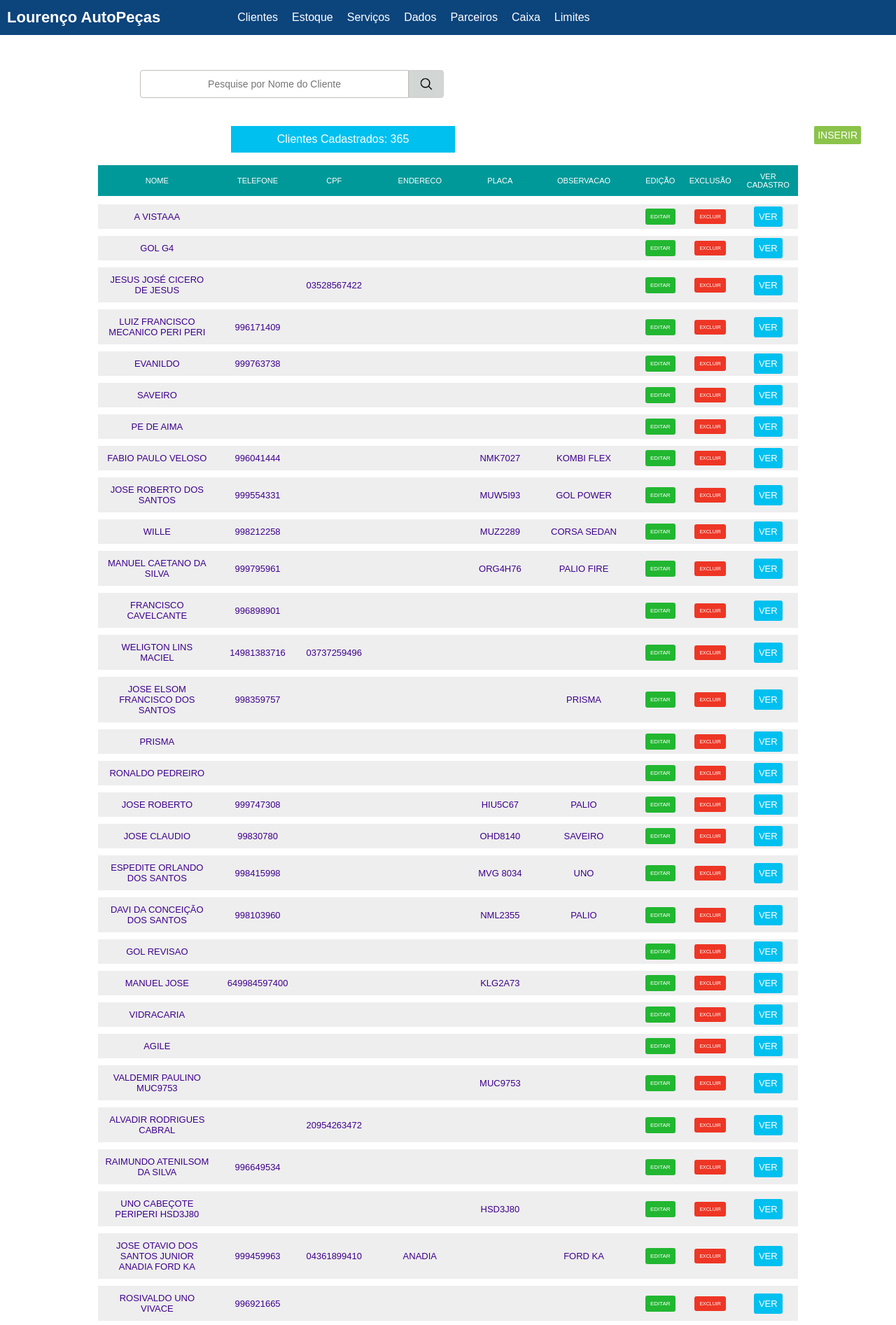
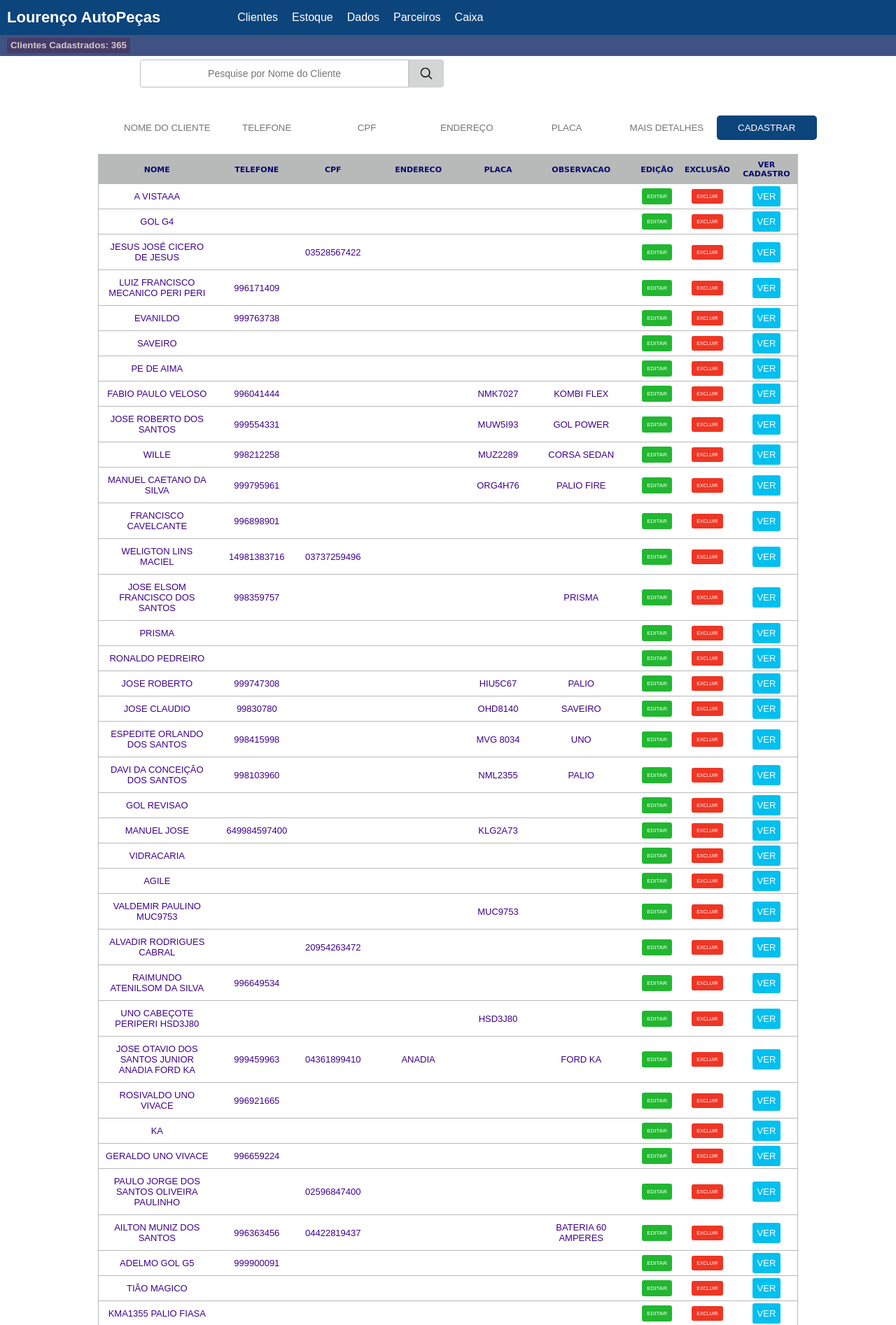
Before and after one commit to Guilherme2080/estrutura_mvc, a PHP site: page /estrutura_mvc/clientes in a window 1280 px wide. Shown: the top 1893 px of the page at 70% size. Run offline with PHP 8.4, Linux system fonts and the light colour scheme; the visitor is signed in with stand-in values (Sample User, id 1); data comes from the database, SQL or seed files in the repository; some libraries are stand-ins or nearby versions; some web fonts are replaced.

Commit message:
mudança visual todas as pagnas

```diff
--- a/midias/css/estilo.css
+++ b/midias/css/estilo.css
@@ -163,6 +163,7 @@ body { overflow-x: hidden; }
   float: left;
   min-height: 35px;
   margin-bottom: 10px;
+  background-color: #009999;
 
 
 
@@ -840,9 +841,7 @@ height: 15px;
     color:#fff;
 }
 
-.lista_clientes table{
-    margin-top: 20px;
-}
+
 
 .lista_clientes{
    width: 1000px;
@@ -851,10 +850,12 @@ height: 15px;
 
     }
 
-    .cor_lista_clientes{
-
-    }
-
+
+    .lista_clientes table{
+        float: left;
+        margin-top: 20px;
+        border:1px solid #B8B9B9;
+    }
 
 
 
@@ -867,27 +868,23 @@ height: 15px;
 
      text-transform: uppercase;
      font-weight: normal;
-     border-bottom: 12px solid #fff;
      font-size: 11px;
-     background-color:#009999 ;
-     color:#fff;
-     padding: 10px;
+     background-color:#B8B9B9;
+     color:rgb(6, 8, 107);
+     padding: 8px;
+     font-weight: bold;
+     font-family: cursive;
 }
 .lista_clientes td{
-     color:#3D018C;
+    color:#3D018C;
     font-size: 13px;
     padding: 10px;
-    background-color: #eee;
-    border-bottom: 10px solid #fff;
-}
-
-
-
-
-.lista_financa table{
-
-
-}
+    background-color: #fff;
+    border-bottom: 1px solid #B8B9B9;
+
+}
+
+
 
 .lista_financa{
 
@@ -941,118 +938,9 @@ height: 15px;
 
 
 
-/*
-.lista_clientes thead tr{
-    height: 40px;
-    text-transform: uppercase;
-    font-style: normal;
-
-
-
-}
-
-.lista_clientes td a{
-    text-decoration: none;
-}
-
-.lista_clientes thead th{
-    background-color: #660066;
-    color:#fff;
-
-}
-
-.lista_clientes tbody tr{
-    height: 30px;
-    text-transform: uppercase;
-    font-size: 14px;
-    background-color: #eee;
-}
-
-
-
-
-
-*/
-
-
-
-
-
-/*
-.lista_produtos{
-
-    margin-bottom: 50px;
-}
-
-.lista_produtos table{
-    width: 500px;
-        margin: auto;
-}
-
-.lista_produtos thead tr{
-    font-size: 11px;
-
-    height: 40px;
-    text-transform: uppercase;
-    font-style: normal;
-}
-
-
-.lista_produtos td {
-word-wrap: break-word;
-}
-
-.lista_produtos td a{
-
-    text-decoration: none;
-     background-color: #fff;
-}
-.lista_clientes td{
-    background-color: #fff;
-}
-.lista_financa td{
-    background-color: #fff;
-}
-.lista_produtos td img , .lista_clientes td img , .lista_financa td img{
-width: 15px;
-height: 15px;
-}
-
-.diminuir{
-    padding: 0;
-    font-size: 9px;
-}
-
-
-.lista_produtos td {
-
-}
-
-.lista_produtos thead th{
-    background-color: #660066;
-    color:#fff;
-
-
-}
-
-.lista_produtos tbody tr{
-    height: 30px;
-    text-transform: uppercase;
-    font-size: 12px;
-    border: 1px solid #ccc;
-}
-*/
-
-
-
-.exib_aplic{
-
-}
-
-
-.exib_local{
-
-}
+
+
+
 
 /* ------------------------PARTE DA NOTA--------------------------------------------*/
 
@@ -1109,15 +997,9 @@ height: 15px;
 .nota form input{
 
 }
-.bt_cli{
-   background-color: #22B731;
-   color:#fff;
-
-}
-.mover_form{
-    border:1px solid #22B731;
-    margin-left: 165px;
-}
+
+
+
 
 
 .nota_cliente input{
@@ -1725,15 +1607,18 @@ label {
 
 .inserir_produto{
      border: 0px solid #840b0b;
-height: 35px;
-    width: 1000px;
-    margin:  auto;
+     height: 35px;
+     width: 1000px;
+     margin-left: 167px;
+     float: left;
+
 
 
 }
 .bt_inserir_n{
     color:#fff;
-    background-color: #352784;
+    background-color: #0C447C;
+    border-radius: 5px;
 }
 
 .inserir_produto input{
@@ -2744,26 +2629,8 @@ color: rgb(85, 85, 85);
     border-bottom: 1px solid red;
 }
 
-.opcoes_lst_prod{
-    text-align: center;
-    margin-bottom: 10px;
-   width: 100%;
-
-  float: left;
-}
-.opcoes_lst_prod p{
-    margin: 0 auto;
-    width: 300px;
-   padding: 10px;
-   background-color: #00C0EF;
-   color:#fff;
-
-}
-.qtde_clientes{
-    margin:0 auto;
-    width: 980px;
-
-}
+
+
 
 .quadros_dados{
     margin-top: 50px;
@@ -3261,7 +3128,7 @@ inputs_inser_caixa p{
 .estilo_h5_limite{
 
     background-color: #463c69;
-    color:rgb(165, 155, 155);
+    color:rgb(211, 201, 201);
 }
 
 .exibir_soma {
--- a/visual/clientes.php
+++ b/visual/clientes.php
@@ -19,13 +19,13 @@ $url_final = explode("/", $url);
 
 <?php }?>
 
-<div class="topo_pgs">
+<div class="limites_emp_disp">
 
-<div class="bt_voltar hvr-bounce-out">
-    <a href="<?php echo URL_BASE ?>arealogada">Voltar</a>
+    <h5 class="estilo_h5_limite">Clientes Cadastrados: <?php if(isset($quantidade_clientes[0][0])){ echo $quantidade_clientes[0][0];} ?></h5>
+
 </div>
 
-</div>
+
 
 <div class="pesquisa_prod remover" >
     <form method="POST" action="<?php echo URL_BASE ?>clientes">
@@ -39,22 +39,12 @@ $url_final = explode("/", $url);
 <div class="clientes" >
 
 
-     <label class="remover estilo_inserir" for="toggle-1">
-        <p>INSERIR</p>
-    </label>
-<input type="checkbox" id="toggle-1">
-<!--<div id="mostra2">
-       <input id="filtro-nome" placeholder="buscar por nome">
-       <input id="filtro-referencia" placeholder="buscar por placa">
-</div>
--->
-
 
 
 
     <?php  if (isset($excluir)): //se houver id siginifica que existira alteração  ?>
-
-        <form  class="mover_form" method="POST" action="<?php URL_BASE ?>excluir?excluir=<?php echo $excluir ?>">
+        <div class="inserir_produto">
+            <form  method="POST" action="<?php URL_BASE ?>excluir?excluir=<?php echo $excluir ?>">
 
                 <input  required=""   name="nome" type="text" value="<?php echo $selecionar_cliente['nome'] ?>" placeholder="NOME DO CLIENTE">
                 <input  type="text"  name="telefone" value="<?php echo $selecionar_cliente['telefone'] ?>" placeholder="TELEFONE"><br>
@@ -62,18 +52,19 @@ $url_final = explode("/", $url);
                 <input  type="text"  name="endereco"  value="<?php echo $selecionar_cliente['endereco'] ?>" placeholder="ENDEREÇO"><br>
                 <input  type="text"  name="placa" value="<?php echo $selecionar_cliente['placa'] ?>" placeholder="PLACA"><br>
                 <input  type="text"   name="observacao" value="<?php echo $selecionar_cliente['observacao'] ?>" placeholder="MAIS DETALHES"><br>
-            <input class="bt_cli"  type="submit" value="Excluir"><br>
+                <input class="bt_inserir_n"  type="submit" value="Excluir"><br>
 
 
             </form>
-
+        </div>
     <?php endif; ?>
 
 
 
     <?php  if (isset($id)): //se houver id siginifica que existira alteração  ?>
 
-        <form class="mover_form" method="POST" action="<?php URL_BASE; ?>editar?id=<?php echo $id ?>">
+        <div class="inserir_produto">
+            <form method="POST" action="<?php URL_BASE; ?>editar?id=<?php echo $id ?>">
 
                 <input  required="" name="nome" type="text" value="<?php echo $selecionar_cliente['nome'] ?>"  placeholder="NOME DO CLIENTE">
                 <input  type="text" name="telefone" value="<?php echo $selecionar_cliente['telefone'] ?>" placeholder="TELEFONE"><br>
@@ -81,11 +72,11 @@ $url_final = explode("/", $url);
                 <input  type="text" name="endereco"  value="<?php echo $selecionar_cliente['endereco'] ?>" placeholder="ENDEREÇO"><br>
                 <input  type="text"  name="placa" value="<?php echo $selecionar_cliente['placa'] ?>" placeholder="PLACA"><br>
                 <input  type="text"  name="observacao" value="<?php echo $selecionar_cliente['observacao'] ?>" placeholder="MAIS DETALHES"><br>
-            <input class="bt_cli" type="submit" value="Atualizar"><br>
+                <input class="bt_inserir_n" type="submit" value="Atualizar"><br>
 
 
             </form>
-
+       </div>
     <?php endif; ?>
 
 
@@ -95,9 +86,8 @@ $url_final = explode("/", $url);
 
     <?php if (!isset($id) && !isset($excluir)): ?>
 
-
-
-        <form class="mover_form" id="mostra1" method="POST" action="<?php URL_BASE ?>clientes">
+        <div class="inserir_produto">
+            <form   method="POST" action="<?php URL_BASE ?>clientes">
 
                 <input  required="" name="nome" type="text" placeholder="NOME DO CLIENTE">
                 <input  type="text" name="telefone" placeholder="TELEFONE"><br>
@@ -105,25 +95,25 @@ $url_final = explode("/", $url);
                 <input  type="text" name="endereco"  placeholder="ENDEREÇO"><br>
                 <input  type="text"  name="placa" placeholder="PLACA"><br>
                 <input  type="text"  name="observacao" placeholder="MAIS DETALHES"><br>
-            <input class="bt_cli"  type="submit" value="Cadastrar"><br>
+                <input class="bt_inserir_n"  type="submit" value="Cadastrar"><br>
 
 
             </form>
-<br>
+        </div>
+
+
     <?php endif; ?>
 
 
 
 
 
-    <br>
 
-    <div class="qtde_clientes opcoes_lst_prod">
-        <p>Clientes Cadastrados: <?php if(isset($quantidade_clientes[0][0])){ echo $quantidade_clientes[0][0];} ?></p> <br>
-    </div>
+
 
         <br>
         <div class="cor_lista_clientes">
+
         <div class="lista_clientes">
         <!-- TEM QUE FICAR ANTES DO FOREACH PRA NÃO FICAR REPETINDO  -->
          <table id="lista"  border="0" cellspacing="0">
--- a/visual/modelo.php
+++ b/visual/modelo.php
@@ -53,7 +53,7 @@
                     </li>
                 </a>
 
-                <a class="s_sele" href="<?php echo URL_BASE; ?>servicos">
+                <!-- <a class="s_sele" href="<?php echo URL_BASE; ?>servicos">
                     <li  >
 
 
@@ -61,7 +61,7 @@
 
 
                     </li>
-                </a>
+                </a> -->
 
                 <a class="d_sele" href="<?php echo URL_BASE;?>dados">
 
@@ -84,12 +84,7 @@
                         Caixa
                     </li>
                 </a>
-                <a class="li_sele" href="<?php echo URL_BASE;?>limites">
 
-                    <li>
-                        Limites
-                    </li>
-                </a>
 
 
 
```
Also changed, not shown: visual/dados.php (+0 -16 lines), visual/produtos.php (+0 -16 lines), visual/servicos.php (+0 -10 lines), visual/ver.php (+6 -12 lines). Lines whose indentation alone changed are shown as unchanged.
